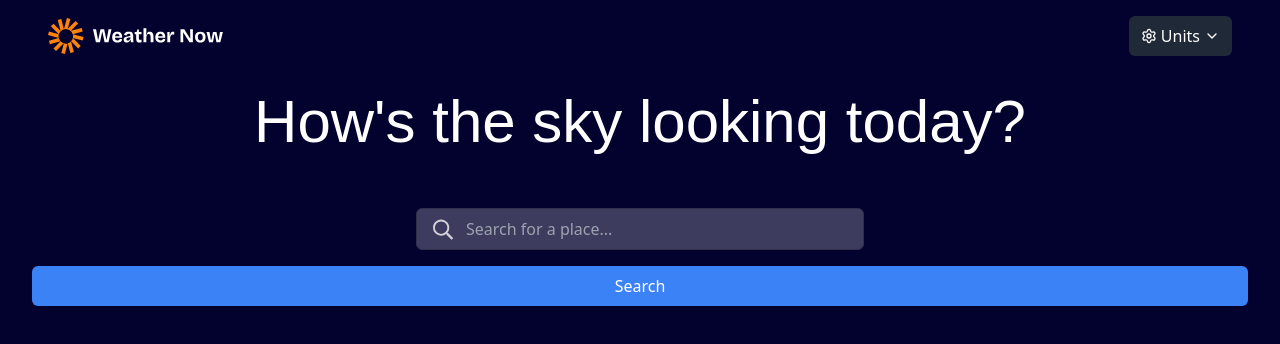
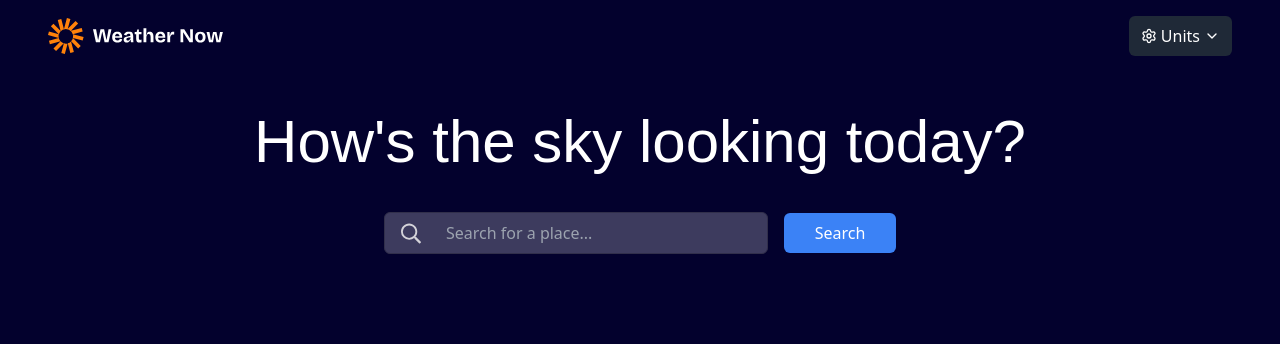
Before and after one commit to dkay9/weather-app, a React (Vite) app in the folder weather-app/: page / in a window 1280 px wide. Shown: the top 344 px of the page. Built offline with nearby package versions, Linux system fonts and the light colour scheme; a web font is replaced by a local one.

Commit message:
new push

```diff
--- a/weather-app/src/App.jsx
+++ b/weather-app/src/App.jsx
@@ -7,7 +7,7 @@ function App() {
   return (
     <div className='min-h-screen bg-neutral-900 text-white'>
       <Navbar />
-      <h1 className='font-bricola text-6xl text-center mt-5 px-3'>How's the sky looking today?</h1>
+      <h1 className='font-bricola text-6xl text-center mt-10 px-3'>How's the sky looking today?</h1>
       <SeachBar />
     </div>
   )
--- a/weather-app/src/components/SearchBar.jsx
+++ b/weather-app/src/components/SearchBar.jsx
@@ -2,12 +2,21 @@ import SearchIcon from '../assets/images/icon-search.svg';
 
 export default function SeachBar() {
     return (
-        <div className='flex flex-col items-center mt-8 px-8'>
-            <div className='flex items-center gap-3 bg-neutral-600 border border-neutral-700 rounded-md px-4 py-2 max-w-md mx-auto mt-6 mb-4 w-full'>
-                <img src={SearchIcon} alt="Search Icon " />
-                <input className='bg-transparent' type="text" placeholder='Search for a place...' />
+        <div className="flex flex-col md:flex-row items-center justify-center mt-10 px-8 gap-4 ">
+            {/* Search Bar */}
+            <div className="flex items-center gap-6 bg-neutral-600 border border-neutral-700 rounded-md px-4 py-2 mt-6 md:mt-0 w-full md:w-96">
+                <img src={SearchIcon} alt="Search Icon" />
+                <input
+                className="bg-transparent focus:outline-none flex-1"
+                type="text"
+                placeholder="Search for a place..."
+                />
             </div>
-            <button className='px-5 py-2 bg-blue-500 rounded-md w-full'>Search</button>
+
+            {/* Search Button */}
+            <button className="px-5 py-2 bg-blue-500 hover:bg-blue-700 rounded-md w-full md:w-28 text-base focus:outline-none focus:ring">
+                Search
+            </button>
         </div>
     )
 }
```
